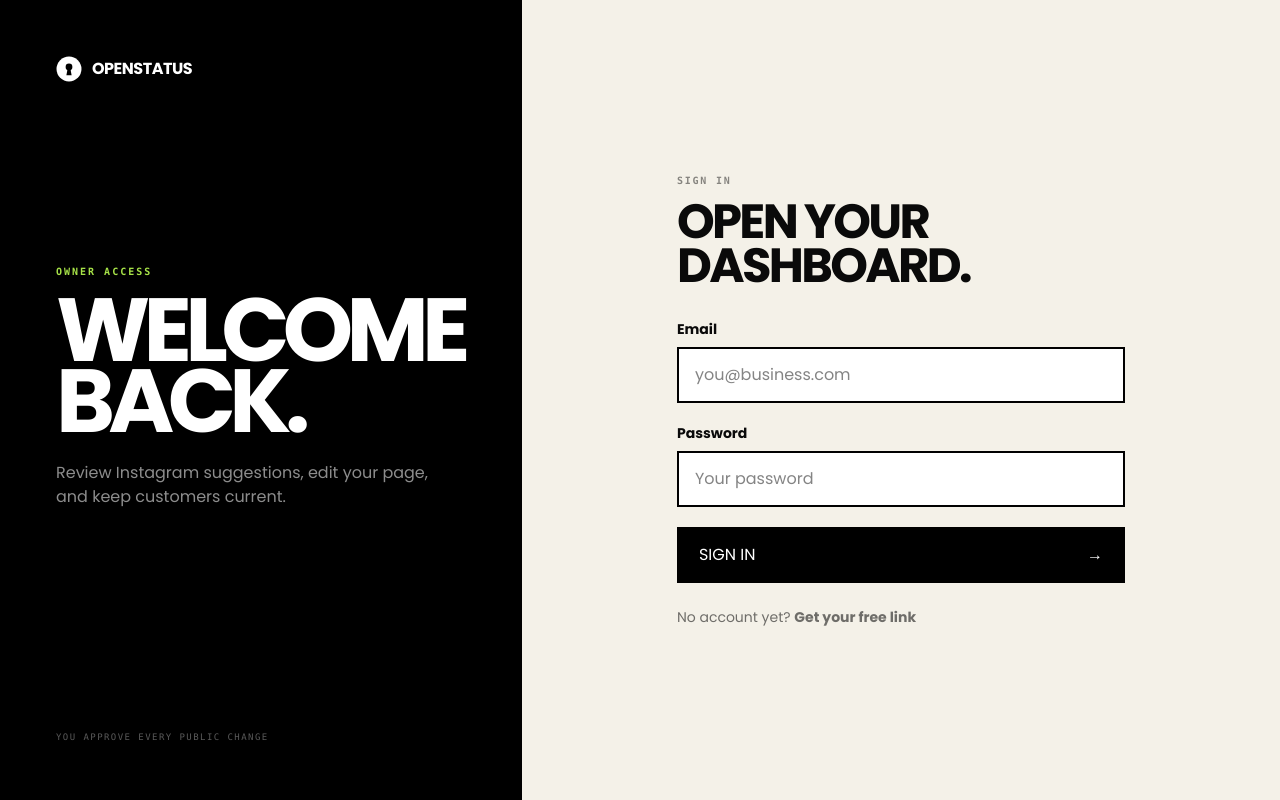
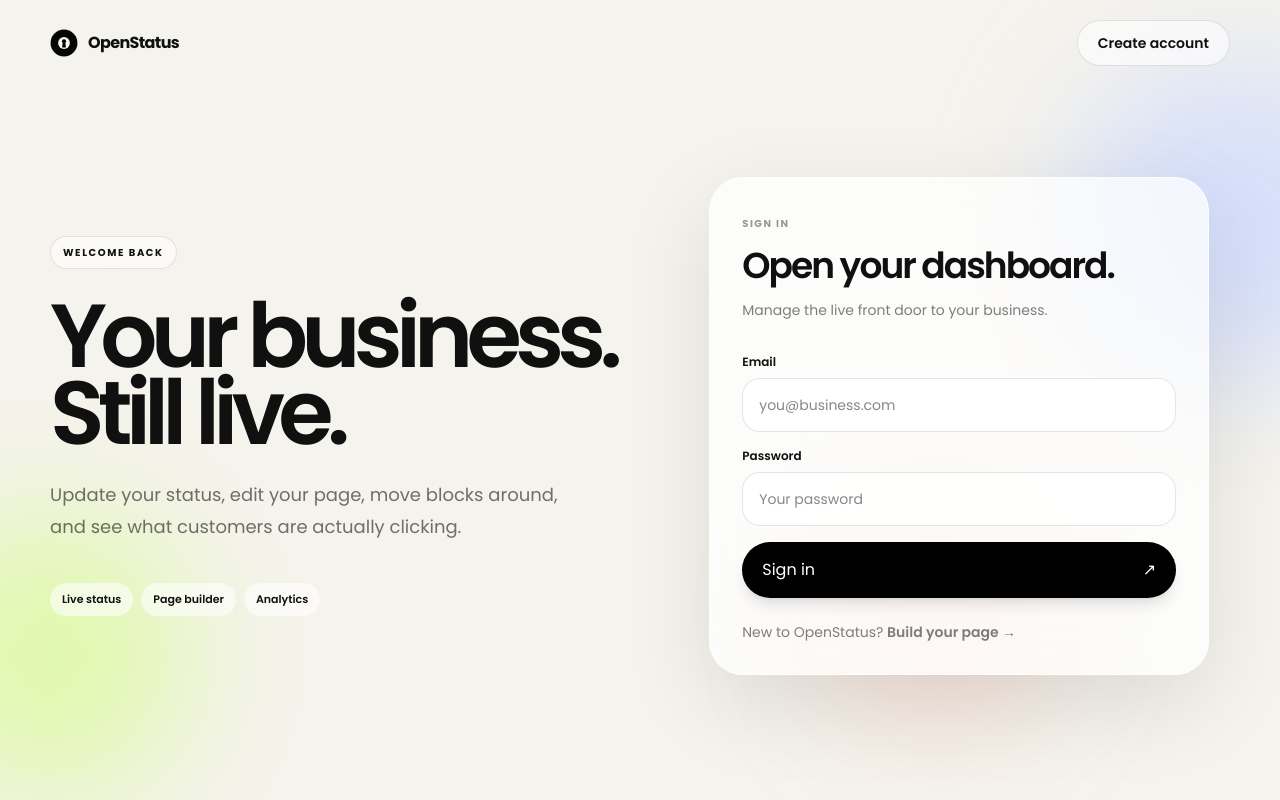
Before and after one commit to emmawest302-sketch/openstatus-web, a Next.js app: page /login in a window 1280 px wide. Built offline with nearby package versions, Linux system fonts and the light colour scheme; no server answers.

Commit message:
Redesign login to match OpenStatus homepage

```diff
--- a/src/app/login/page.tsx
+++ b/src/app/login/page.tsx
@@ -5,13 +5,8 @@ import { useState } from 'react';
 import { useRouter } from 'next/navigation';
 import { supabase } from '@/lib/supabase';
 
-function Keyhole({ size = 26 }: { size?: number }) {
-  return (
-    <svg viewBox="0 0 100 100" width={size} height={size} aria-hidden="true">
-      <mask id="login-keyhole"><rect width="100" height="100" fill="#fff" /><circle cx="50" cy="42" r="13" fill="#000" /><path d="M44 52 L56 52 L60 74 L40 74 Z" fill="#000" /></mask>
-      <circle cx="50" cy="50" r="48" fill="currentColor" mask="url(#login-keyhole)" />
-    </svg>
-  );
+function Keyhole({ size = 28 }: { size?: number }) {
+  return <svg viewBox="0 0 100 100" width={size} height={size} aria-hidden="true"><circle cx="50" cy="50" r="48" fill="#050505"/><circle cx="50" cy="50" r="21" fill="#F7F7F3"/><circle cx="50" cy="44" r="7.4" fill="#050505"/><path d="M45.2 50.2h9.6l2.2 16.3H43z" fill="#050505"/></svg>;
 }
 
 export default function LoginPage() {
@@ -22,9 +17,7 @@ export default function LoginPage() {
   const [error, setError] = useState('');
 
   const handleLogin = async (event: React.FormEvent) => {
-    event.preventDefault();
-    setLoading(true);
-    setError('');
+    event.preventDefault(); setLoading(true); setError('');
     try {
       const { data, error: loginError } = await supabase.auth.signInWithPassword({ email, password });
       if (loginError) throw loginError;
@@ -32,42 +25,40 @@ export default function LoginPage() {
         const { data: business } = await supabase.from('businesses').select('slug').eq('user_id', data.user.id).maybeSingle();
         router.push(business?.slug ? '/dashboard' : '/setup');
       }
-    } catch (caught) {
-      setError(caught instanceof Error ? caught.message : 'Login failed');
-    } finally {
-      setLoading(false);
-    }
+    } catch (caught) { setError(caught instanceof Error ? caught.message : 'Login failed'); }
+    finally { setLoading(false); }
   };
 
-  return (
-    <main className="grid min-h-screen bg-[#F4F1E8] text-[#0A0A0A] lg:grid-cols-[0.72fr_1.28fr]">
-      <section className="flex min-h-[260px] flex-col justify-between border-b-2 border-black bg-black p-6 text-white md:p-10 lg:min-h-screen lg:border-b-0 lg:border-r-2 lg:p-14">
-        <Link href="/" className="flex items-center gap-2.5"><Keyhole /><span className="font-bold tracking-[-0.03em]">OPENSTATUS</span></Link>
-        <div className="mt-16 lg:mt-0">
-          <p className="font-mono text-[10px] font-bold uppercase tracking-[0.2em] text-[#A7E348]">Owner access</p>
-          <h1 className="mt-4 text-[clamp(3.8rem,7vw,7.5rem)] font-bold uppercase leading-[0.79] tracking-[-0.075em]">Welcome<br />back.</h1>
-          <p className="mt-6 max-w-sm text-white/55">Review Instagram suggestions, edit your page, and keep customers current.</p>
-        </div>
-        <p className="mt-10 hidden font-mono text-[9px] uppercase tracking-[0.16em] text-white/35 lg:block">You approve every public change</p>
-      </section>
+  return <main className="relative min-h-screen overflow-hidden bg-[#F5F3ED] text-[#101010]" style={{fontFamily:'var(--font-poppins)'}}>
+    <div className="absolute -right-28 top-16 h-80 w-80 rounded-full bg-[#CBD9FF]/75 blur-3xl" />
+    <div className="absolute -left-24 bottom-0 h-72 w-72 rounded-full bg-[#C8FF62]/45 blur-3xl" />
+    <div className="absolute right-[18%] bottom-[10%] h-56 w-56 rounded-full bg-[#F8AE9D]/30 blur-3xl" />
 
-      <section className="flex items-center justify-center px-5 py-12 md:px-10">
-        <div className="w-full max-w-md">
-          <p className="font-mono text-[10px] font-bold uppercase tracking-[0.18em] text-black/45">Sign in</p>
-          <h2 className="mt-3 text-4xl font-bold uppercase leading-[0.9] tracking-[-0.055em] md:text-5xl">Open your dashboard.</h2>
+    <header className="relative z-10 mx-auto flex w-[min(94%,1180px)] items-center justify-between pt-5">
+      <Link href="/" className="flex items-center gap-2.5 font-bold tracking-[-0.04em]"><Keyhole/><span>OpenStatus</span></Link>
+      <Link href="/signup" className="rounded-full border border-black/10 bg-white/60 px-5 py-3 text-sm font-semibold backdrop-blur-xl">Create account</Link>
+    </header>
 
-          <form onSubmit={handleLogin} className="mt-8 space-y-5">
-            <label className="block"><span className="mb-2 block text-sm font-bold">Email</span><input type="email" autoComplete="email" value={email} onChange={(event) => setEmail(event.target.value)} placeholder="you@business.com" className="w-full border-2 border-black bg-white px-4 py-3.5 outline-none focus:bg-[#A7E348]/20" required /></label>
-            <label className="block"><span className="mb-2 block text-sm font-bold">Password</span><input type="password" autoComplete="current-password" value={password} onChange={(event) => setPassword(event.target.value)} placeholder="Your password" className="w-full border-2 border-black bg-white px-4 py-3.5 outline-none focus:bg-[#A7E348]/20" required /></label>
-            {error ? <p className="border-2 border-black bg-[#F8AE9D] p-4 text-sm" role="alert">{error}</p> : null}
-            <button type="submit" disabled={loading} className="flex min-h-14 w-full items-center justify-between border-2 border-black bg-black px-5 font-bold uppercase text-white hover:bg-[#A7E348] hover:text-black disabled:opacity-40">
-              {loading ? 'Signing in...' : 'Sign in'} <span>→</span>
-            </button>
-          </form>
+    <section className="relative z-10 mx-auto grid min-h-[calc(100vh-80px)] w-[min(94%,1180px)] items-center gap-10 py-10 lg:grid-cols-[1.05fr_.95fr]">
+      <div className="hidden lg:block">
+        <span className="inline-flex rounded-full border border-black/10 bg-white/55 px-3 py-2 text-[10px] font-bold tracking-[0.16em] backdrop-blur-xl">WELCOME BACK</span>
+        <h1 className="mt-7 max-w-[650px] text-[clamp(64px,7vw,112px)] font-semibold leading-[0.86] tracking-[-0.075em]">Your business.<br/>Still live.</h1>
+        <p className="mt-7 max-w-lg text-lg leading-8 text-black/55">Update your status, edit your page, move blocks around, and see what customers are actually clicking.</p>
+        <div className="mt-10 flex gap-2 text-[11px] font-semibold"><span className="rounded-full bg-white/60 px-3 py-2">Live status</span><span className="rounded-full bg-white/60 px-3 py-2">Page builder</span><span className="rounded-full bg-white/60 px-3 py-2">Analytics</span></div>
+      </div>
 
-          <p className="mt-6 text-sm text-black/55">No account yet? <Link href="/signup" className="font-bold text-black underline underline-offset-4">Get your free link</Link></p>
-        </div>
-      </section>
-    </main>
-  );
+      <div className="mx-auto w-full max-w-[500px] rounded-[34px] border border-white/70 bg-white/72 p-5 shadow-[0_28px_90px_rgba(0,0,0,.10)] backdrop-blur-2xl sm:p-8">
+        <span className="text-[10px] font-bold tracking-[0.15em] text-black/40">SIGN IN</span>
+        <h2 className="mt-3 text-4xl font-semibold tracking-[-0.055em]">Open your dashboard.</h2>
+        <p className="mt-3 text-sm leading-6 text-black/50">Manage the live front door to your business.</p>
+        <form onSubmit={handleLogin} className="mt-8 space-y-4">
+          <label className="block"><span className="mb-2 block text-xs font-semibold">Email</span><input type="email" autoComplete="email" value={email} onChange={(e)=>setEmail(e.target.value)} placeholder="you@business.com" className="w-full rounded-[18px] border border-black/10 bg-white/85 px-4 py-4 text-sm outline-none transition focus:border-black/30 focus:ring-4 focus:ring-[#CBD9FF]/40" required/></label>
+          <label className="block"><span className="mb-2 block text-xs font-semibold">Password</span><input type="password" autoComplete="current-password" value={password} onChange={(e)=>setPassword(e.target.value)} placeholder="Your password" className="w-full rounded-[18px] border border-black/10 bg-white/85 px-4 py-4 text-sm outline-none transition focus:border-black/30 focus:ring-4 focus:ring-[#CBD9FF]/40" required/></label>
+          {error ? <p className="rounded-[16px] bg-[#F8AE9D]/65 p-4 text-sm" role="alert">{error}</p> : null}
+          <button type="submit" disabled={loading} className="flex min-h-14 w-full items-center justify-between rounded-full bg-black px-5 text-sm font-bold text-white shadow-lg transition hover:-translate-y-0.5 disabled:opacity-40"><span>{loading?'Signing in...':'Sign in'}</span><span>↗</span></button>
+        </form>
+        <p className="mt-6 text-sm text-black/50">New to OpenStatus? <Link href="/signup" className="font-semibold text-black">Build your page →</Link></p>
+      </div>
+    </section>
+  </main>;
 }
```
